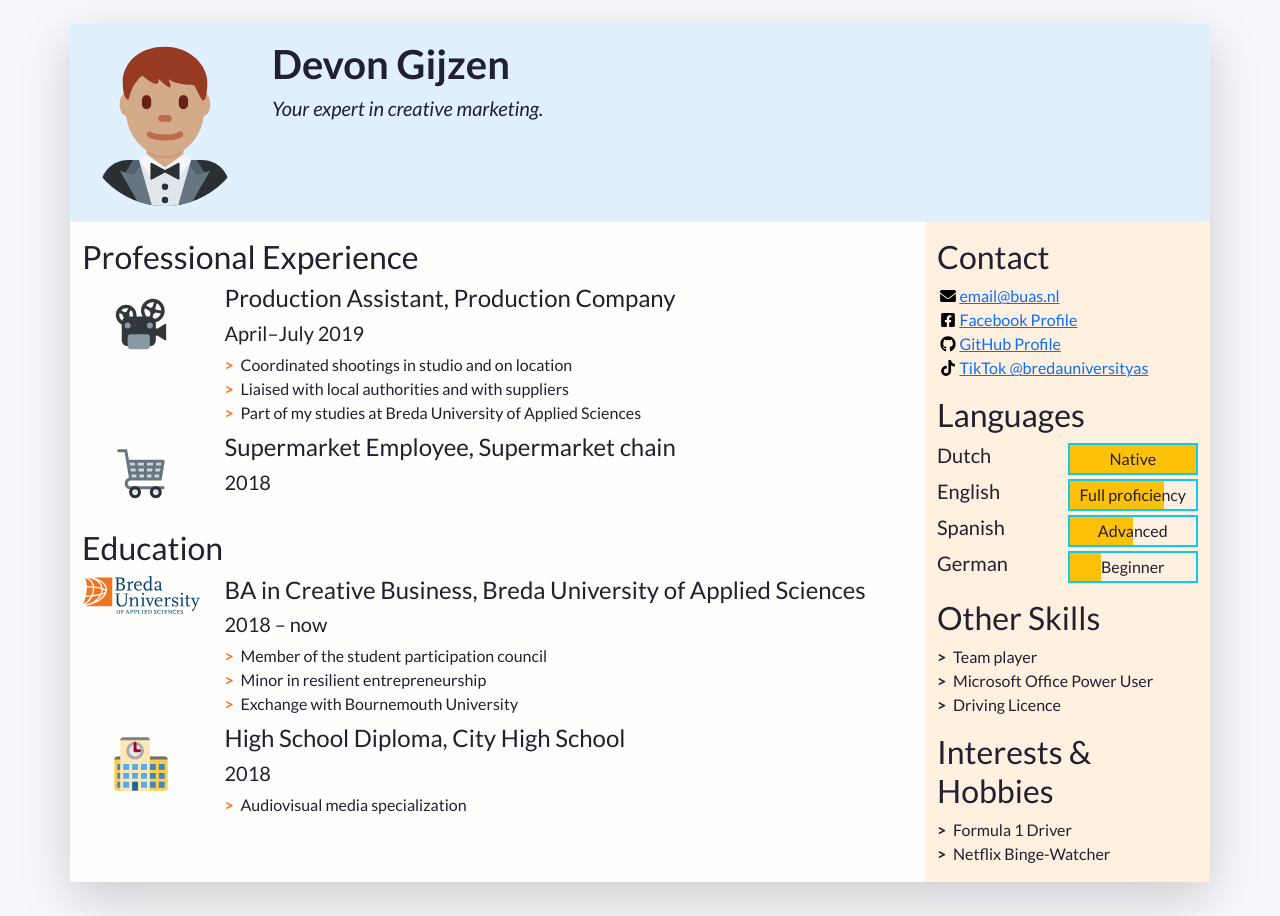
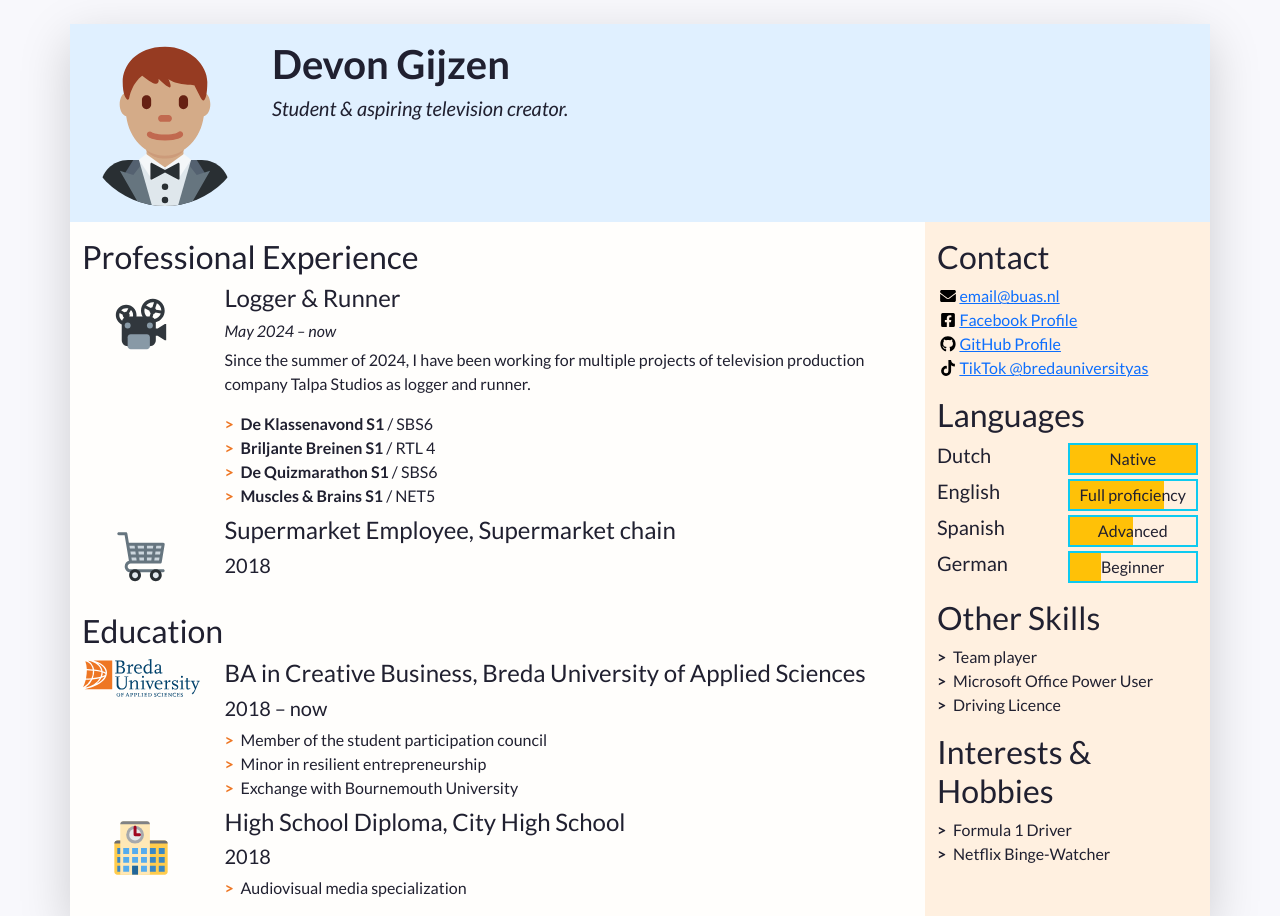
Before and after one commit to devongijzen/PRJ4-CV, a plain HTML site: page index.html in a window 1280 px wide. Shown: the top 916 px of the page. Drawn offline with nearby package versions, Linux system fonts and the light colour scheme.

Commit message:
Update index.html

```diff
--- a/index.html
+++ b/index.html
@@ -50,7 +50,7 @@
         -->
         <div class="col-12 col-sm-8 col-md-9 col-lg-10 my-3 header-content">
           <h1 class="fw-bolder">Devon Gijzen</h1>
-          <h5 class="fst-italic tagline">Your expert in creative marketing.</h5>
+          <h5 class="fst-italic tagline">Student & aspiring television creator.</h5>
         </div>
       </header>
 
@@ -84,13 +84,15 @@
                   <img class="biography-logo mw-100 d-block mx-auto" src="images/employers/projector.svg" alt="Company logo" width="80">
                 </div>
                 <div class="biography-contents col-9 col-sm-10 col-md-9 col-lg-10">
-                  <h4>Production Assistant, Production Company</h4>
-                  <h5>April&ndash;July 2019</h5>
+                  <h4>Logger & Runner</h4>
+                  <h6><i>May 2024 &ndash; now</i></h6>
+                  <p>Since the summer of 2024, I have been working for multiple projects of television production company Talpa Studios as logger and runner.</p>
                   <!-- Use the list below to talk about your achievements -->
                   <ul class="biography-details list-unstyled">
-                    <li>Coordinated shootings in studio and on location</li>
-                    <li>Liaised with local authorities and with suppliers</li>
-                    <li>Part of my studies at Breda University of Applied Sciences</li>
+                    <li><strong>De Klassenavond S1</strong> / SBS6</li>
+                    <li><strong>Briljante Breinen S1</strong> / RTL 4</li>
+                    <li><strong>De Quizmarathon S1</strong> / SBS6</li>
+                    <li><strong>Muscles & Brains S1</strong> / NET5</li>
                   </ul>
                 </div>
               </li>
```
